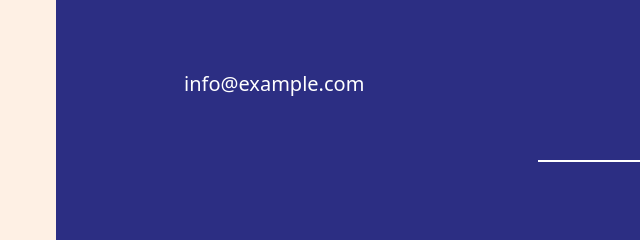
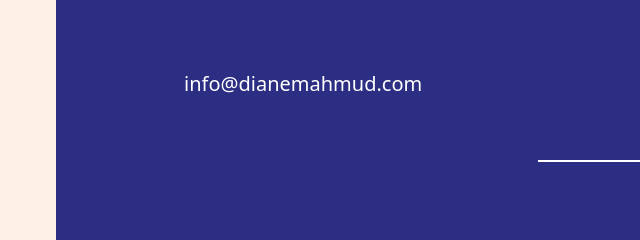
Before and after one commit to hass123uk/cuddly-train, a Gatsby site: page / in a window 1280 px wide. Shown: the part 2448-2688 px from the top of the page, 0-640 px from the left. Built offline with nearby package versions, Linux system fonts and the light colour scheme; Gatsby itself is replaced by a stand-in of ours; what @tailwindcss/custom-forms would draw is missing.

Commit message:
Change email address

```diff
--- a/src/components/contact-form.js
+++ b/src/components/contact-form.js
@@ -34,7 +34,7 @@ export default function ContactForm() {
           Let&apos;s Connect
         </h1>
         <p className="mb-8 text-sm md:text-xl">
-          <a href="mailto:someone@example.com">info@example.com</a>
+          <a href="mailto:info@dianemahmud.com">info@dianemahmud.com</a>
         </p>
         {/* <div className="flex justify-center md:justify-start mb-16">
           <Link>
```
